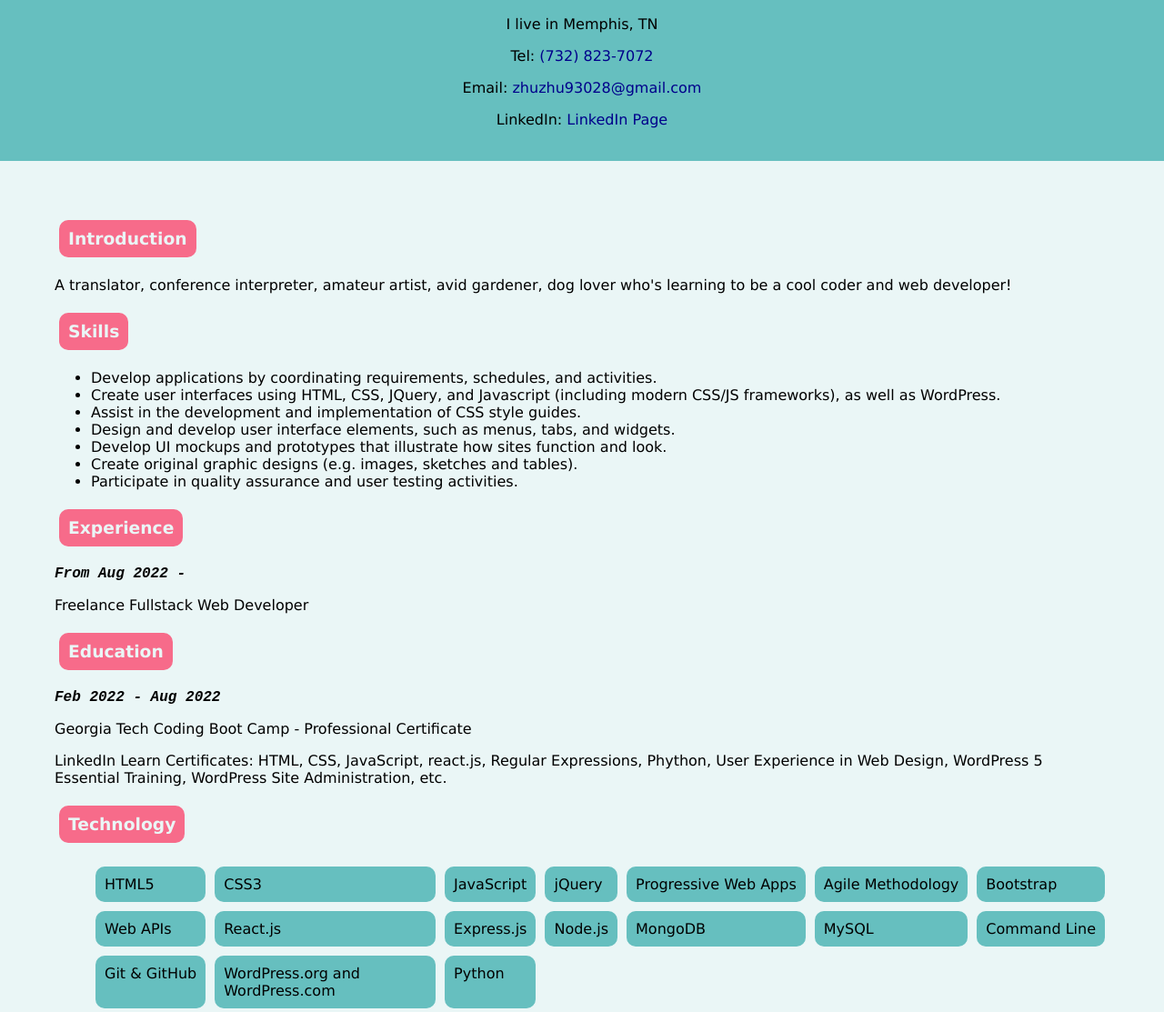
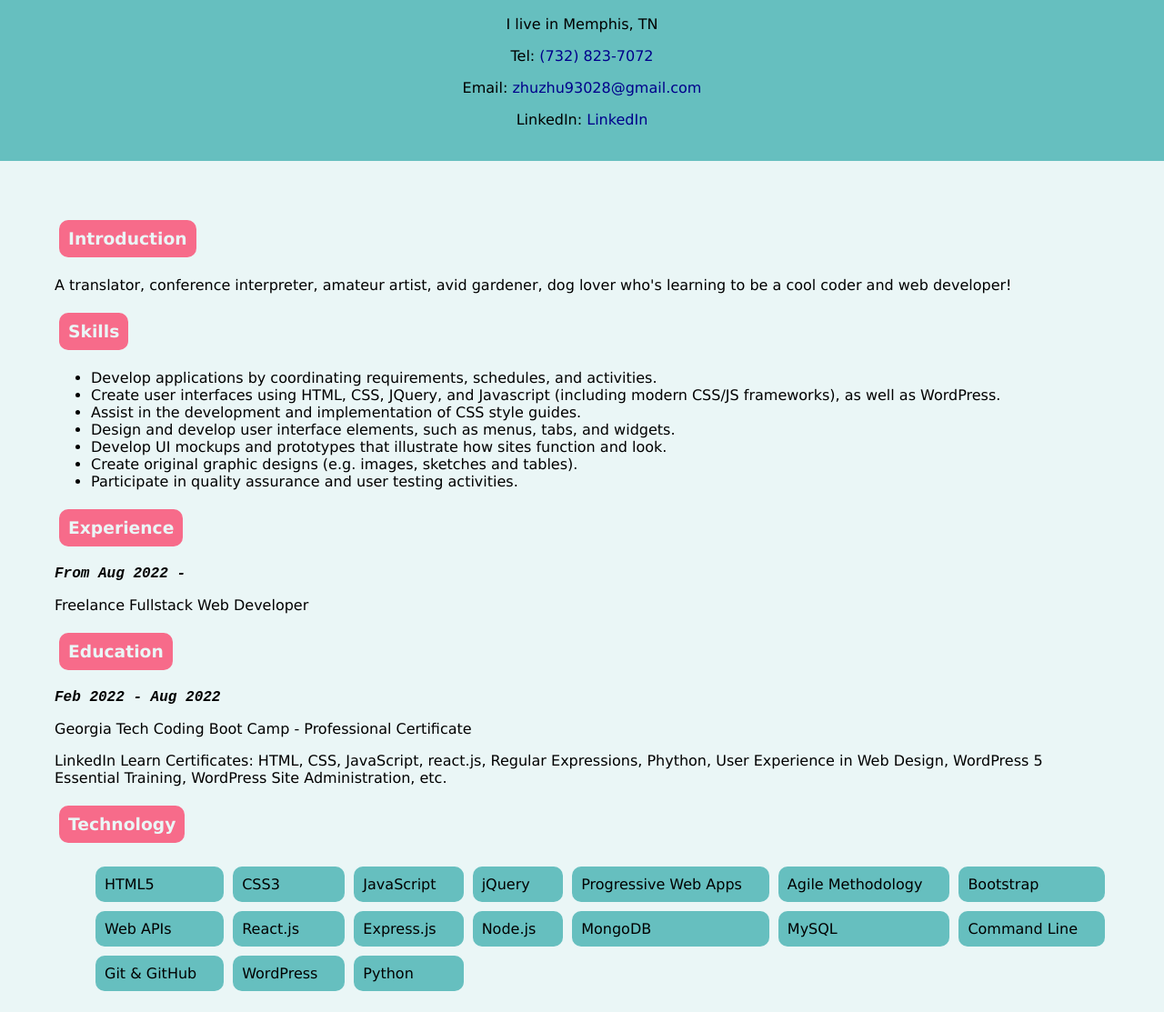
Before and after one commit to zhuzhu930/hw15-PortfolioUpdate, a plain HTML site: page resumé.html in a window 1280 px wide. Shown: the part 131-1244 px from the top of the page at 91% size. Drawn offline with Linux system fonts and the light colour scheme.

Commit message:
updating resume

```diff
--- a/resumé.html
+++ b/resumé.html
@@ -22,7 +22,7 @@
         <a
           target="_blank"
           href="https://www.linkedin.com/in/jessie-doherty-9a5102239/"
-          >LinkedIn Page</a
+          >LinkedIn</a
         >
       </p>
     </header>
@@ -91,7 +91,7 @@
         <li class="list-item">MySQL</li>
         <li class="list-item">Command Line</li>
         <li class="list-item">Git &amp; GitHub</li>
-        <li class="list-item">WordPress.org and WordPress.com</li>
+        <li class="list-item">WordPress</li>
         <li class="list-item">Python</li>
       </ul>
 
```
